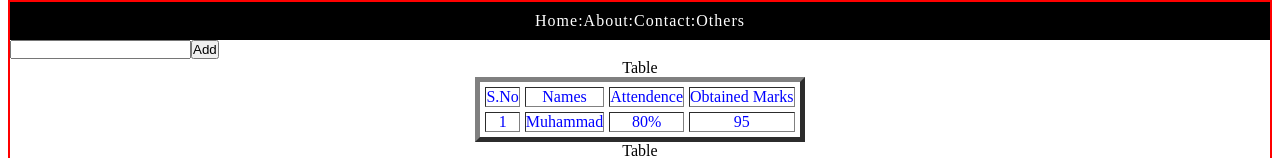
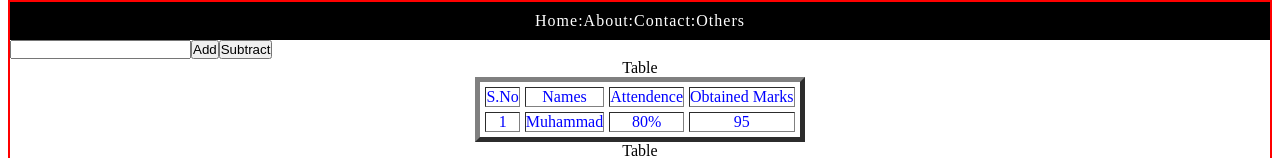
Before and after one commit to Sadaan-Siddique/Practice, a React (Create React App) app: page /about in a window 1280 px wide. Shown: the top 158 px of the page. Built offline with nearby package versions, Linux system fonts and the light colour scheme.

Commit message:
SubtractBtn

```diff
--- a/src/components/About.jsx
+++ b/src/components/About.jsx
@@ -12,6 +12,9 @@ function About() {
     }
     function btn() {
         setInptData([...inptData,variable]);
+    }
+    function btnTwo(){
+        inptData.pop();
     }
     let arr = [
         {
@@ -28,7 +31,7 @@ function About() {
         },
         {
             serialNum: '2',
-            name: inptData,
+            name: variable,
             attendence: '85%',
             obtainedNum: '96'
         },
@@ -53,6 +56,7 @@ function About() {
             </nav>
             <input type="text" onChange={inptVlue} />
             <button onClick={btn}>Add </button>
+            <button onClick={btnTwo}>Subtract </button>
             {newArr}
 
         </>
```
